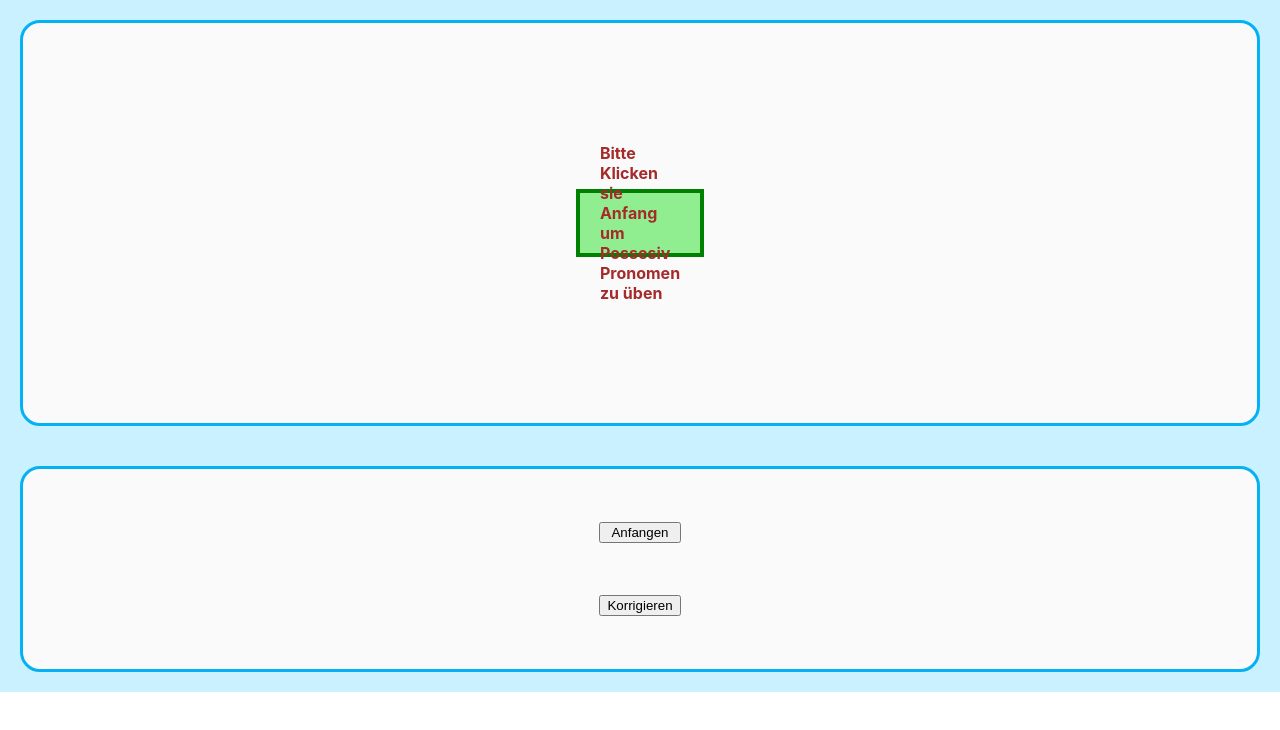
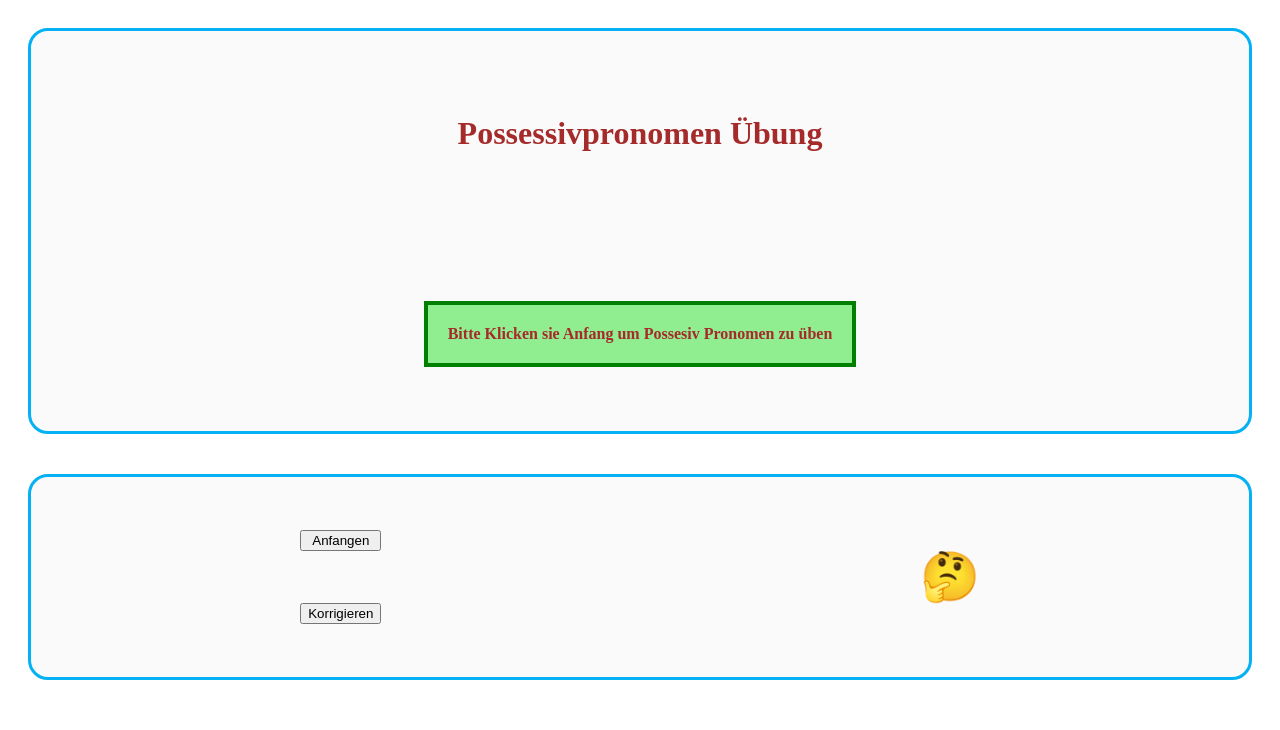
Before and after one commit to alvaroha1/deutsch-ubung, a React (Create React App) app: page / in a window 1280 px wide. Shown: the top 730 px of the page. Built offline with nearby package versions, Linux system fonts and the light colour scheme.

Commit message:
new changes

```diff
--- a/src/App.tsx
+++ b/src/App.tsx
@@ -9,7 +9,12 @@ function App() {
   // const dasGenus: string[] = ["Maskulinum", "Femininum", "Neutrum", "Plural"];
   const diePronomen: string[] = ["ich", "du", "er", "sie", "es", "wir", "ihr", "sie", "Sie"];
   const dasVerben: string[] = ["schaue", "schaust", "schaut", "schaut", "schaut", "schauen", "schaut", "schauen", "schauen"]
-  const dieWorte: string[] = ["Hund", "Katze", "Auto", "Reichtümer"]
+  //
+  const dasMaskulinum: string[] = ["Hund", "Vater", "Montag", "Käse"];
+  const dasFemininum: string[] = ["Katze", "Mutter", "Schokolade", "Milch"];
+  const dasNeutrum: string[] = ["Auto", "Kaninchen", "Robot", "Flugzeug"];
+  const derPlural: string[] = ["Reichtümer", "Flaschen", "Bücher", "Nachspeisen"];
+  const dieWorte: string[][] = [dasMaskulinum, dasFemininum, dasNeutrum, derPlural];
   const diePossesivPronomenAkkusativ: string[] = ["meinen", "deinen","seinen", "ihren", "seinen", "unseren","euren", "ihren", "ihren"];
   // schauen and zeigen + akk
 
@@ -49,8 +54,10 @@ function App() {
     const numberGood = Math.floor(Math.random() * diePronomen.length)
     setVerben(dasVerben[numberGood]);
     setPronoun(diePronomen[numberGood])
-    const numberWord = Math.floor(Math.random() * 4)
-    setWorte(dieWorte[numberWord]);
+    const numberGender = Math.floor(Math.random() * 4)
+    const numberWord = Math.floor(Math.random() * dieWorte[numberGender].length)
+
+    setWorte(dieWorte[numberGender][numberWord]);
     //
     const fakeNumber1 = Math.floor(Math.random() * diePronomen.length);
     const fakeNumber2 = Math.floor(Math.random() * diePronomen.length);
@@ -72,8 +79,9 @@ function App() {
   function game(): ReactElement {
     return (
       <UserContext.Provider value={user}>
+        <GlobalStyle />
+
       <ExerciseBox>
-        <GlobalStyle />
         <ItemBox>
           <ItemText>{pronoun}</ItemText>
         </ItemBox>
@@ -107,7 +115,7 @@ function App() {
           <button onClick={start}>Anfangen</button>
           <button>Korrigieren</button>
         </ButtonsBox>
-        {!playing ? null : <Results isCorrect={isCorrect} playing={playing}/>}
+        <Results isCorrect={isCorrect} playing={playing}/>
       </ControlsBox>
       {/* <TagsBox>{dasGenus.map(genderText => <ItemCard content={genderText} setValue={setValue}/>)}</TagsBox>
       <TagsBox>{diePronomen.map(pronomenText => <ItemCard content={pronomenText} setValue={setValue}/>)}</TagsBox>
--- a/src/components/Welcome.tsx
+++ b/src/components/Welcome.tsx
@@ -1,14 +1,15 @@
 import React from 'react';
-import { ExerciseBox, ItemText, ItemBox } from '../styles/Welcome'
+import { Text, WelcomeBox, Title, WelcomeMainBox } from '../styles/Welcome'
 
 export const Welcome: React.FC = () => {
   return (
-    <ExerciseBox>
-    <ItemBox>
-      <ItemText>
+    <WelcomeMainBox>
+      <Title>Possessivpronomen Übung</Title>
+    <WelcomeBox>
+      <Text>
         Bitte Klicken sie Anfang um Possesiv Pronomen zu üben
-      </ItemText>
-    </ItemBox>
-  </ExerciseBox>
+      </Text>
+    </WelcomeBox>
+  </WelcomeMainBox>
 )
 };
--- a/src/index.css
+++ /dev/null
@@ -1,13 +0,0 @@
-body {
-  margin: 0;
-  font-family: -apple-system, BlinkMacSystemFont, 'Segoe UI', 'Roboto', 'Oxygen',
-    'Ubuntu', 'Cantarell', 'Fira Sans', 'Droid Sans', 'Helvetica Neue',
-    sans-serif;
-  -webkit-font-smoothing: antialiased;
-  -moz-osx-font-smoothing: grayscale;
-}
-
-code {
-  font-family: source-code-pro, Menlo, Monaco, Consolas, 'Courier New',
-    monospace;
-}
--- a/src/index.tsx
+++ b/src/index.tsx
@@ -1,6 +1,5 @@
 import React from 'react';
 import ReactDOM from 'react-dom';
-import './index.css';
 import App from './App';
 import reportWebVitals from './reportWebVitals';
 
--- a/src/styles/App.tsx
+++ b/src/styles/App.tsx
@@ -4,7 +4,7 @@ export const AppBox = styled.div`
   display: flex;
   justify-content: flex-start;
   flex-direction: column;
-  background-color: #c9f1ff;
+  /* background-color: #c9f1ff; */
   min-height: 600px;
 `
 
--- a/src/styles/GlobalStyles.tsx
+++ b/src/styles/GlobalStyles.tsx
@@ -1,10 +1,56 @@
 import { createGlobalStyle } from "styled-components";
 
-export default createGlobalStyle`:root { --white: #afafaf; --red: #e31b23; --bodyColor: #ecf1f6; --borderFormEls: hsl(0, 0%, 10%); --bgFormEls: #09ab00; --bgFormElsFocus:#1781e3; --darkBlue: #012755; --midBlue: #004585; --mildBlue: #1781e3; --lightBlue: #ecf1f6; --grey: #a8a4a3;
- --primaryColor: #919191; // CUE Dark grey --secondaryColor: #f8f8f8; // CUE Light Grey --thirdColor: #09ab00 // CUE green /* --primaryColor: #2d3c46; // CUE Dark grey --secondaryColor: #e1e6eb; // CUE Light Grey --thirdColor: #dc0028 // CUE green */ }
- // Cue Colors /* light-grey #f8f8f8 */ /* dark-grey #919191 */ /* green #09ab00 */
- * { padding: 0; margin: 0; box-sizing: border-box; outline: none; }
- body { font: 18px/1.5 "Open Sans", sans-serif; background: var(--secondaryColor); color: var(--primaryColor); margin: 1.5rem 0; }
- h1 { background-color: var(--thirdColor); color: var(--secondaryColor); margin-bottom: 1.5rem; font-size: 42px; line-height: 28px; font-weight: 500; font-family: "TheSans",sans-serif; text-rendering: optimizeLegibility; padding: 15px; width: 100%; }
- h3 { color: var(--thirdColor); }
- p { color: var(--primaryColor); font-family:'Roboto',sans-serif; font-weight:300; padding: 15px; }`;
+export default createGlobalStyle`
+:root {
+  --white: #afafaf;
+  --red: #e31b23;
+  --bodyColor: #ecf1f6;
+  --borderFormEls: hsl(0, 0%, 10%);
+  --bgFormEls: #09ab00;
+  --bgFormElsFocus:#1781e3;
+  --darkBlue: #012755;
+  --midBlue: #004585;
+  --mildBlue: #1781e3;
+  --lightBlue: #ecf1f6;
+  --grey: #a8a4a3;
+  --primaryColor: #919191;
+}
+
+* {
+  padding: 0;
+  margin: 0;
+  box-sizing: border-box;
+  outline: none;
+}
+
+body {
+  font: 18px/1.5 "Open Sans", sans-serif;
+  background: var(--secondaryColor);
+  color: var(--primaryColor);
+  margin: 1.5rem 0;
+}
+
+h1 {
+  background-color: var(--thirdColor);
+  color: var(--secondaryColor);
+  margin-bottom: 1.5rem;
+  font-size: 42px;
+  line-height: 28px;
+  font-weight: 500;
+  font-family: "TheSans",sans-serif;
+  text-rendering: optimizeLegibility;
+  padding: 15px;
+  width: 100%;
+}
+
+ h3 {
+  color: var(--thirdColor);
+}
+
+ p {
+  color: var(--primaryColor);
+  font-family:'Roboto',sans-serif;
+  font-weight:300;
+  padding: 15px;
+  }
+`;
--- a/src/styles/Welcome.tsx
+++ b/src/styles/Welcome.tsx
@@ -1,29 +1,33 @@
 import styled from 'styled-components'
 
-export const ExerciseBox = styled.div`
+export const WelcomeMainBox = styled.div`
   display: flex;
   border: solid #05b1f5 3px;
   background-color: #fafafa;
   border-radius: 20px;
   min-height: 400px;
   margin: 20px;
-  flex-direction: row;
+  flex-direction: column;
   justify-content: space-around;
   align-items: center;
 `
 
-export const ItemBox = styled.div`
+export const WelcomeBox = styled.div`
   border: solid 4px green;
   background-color: lightgreen;
-  height: 60px;
-    width: 120px;
-    display: flex;
-    justify-content: center;
-    align-items: center;
+  display: flex;
+  justify-content: center;
+  align-items: center;
 `
 
-export const ItemText = styled.p`
+export const Text = styled.p`
   color: brown;
   font-weight: 700;
   margin: 20px;
 `
+
+export const Title = styled.h1`
+  color: brown;
+  font-weight: 700;
+  margin: 20px;
+`
```
